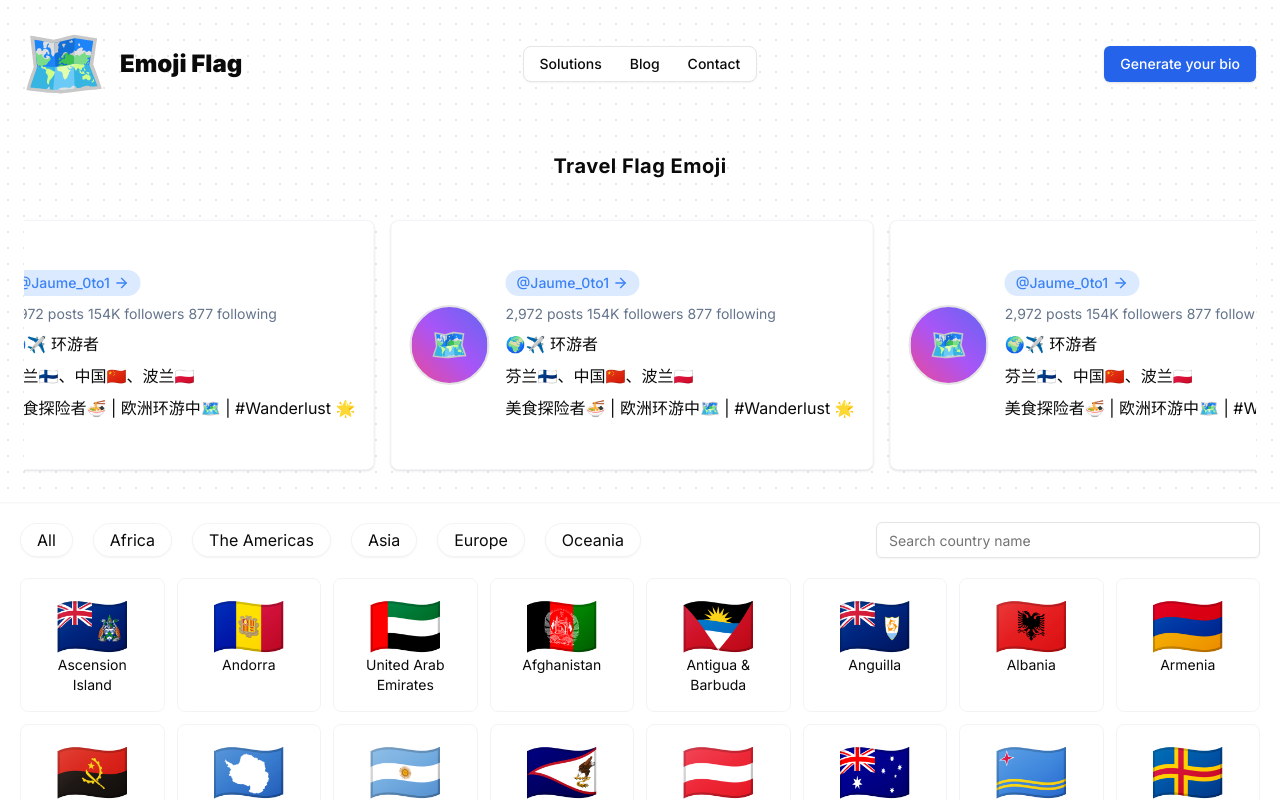
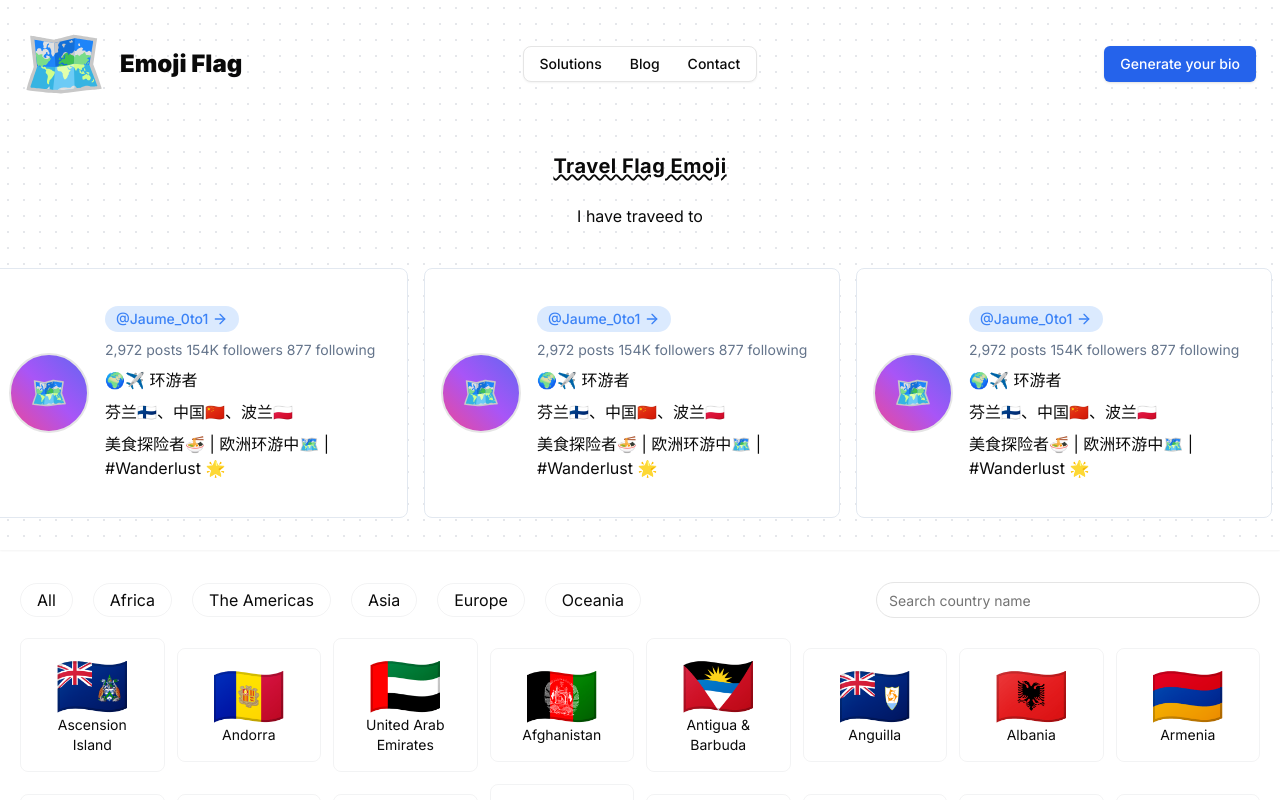
Before and after one commit to fansize/emoji-flag, a Next.js app: page / in a window 1280 px wide. Shown: the top 800 px of the page. Built offline with nearby package versions, Linux system fonts and the light colour scheme.

Commit message:
update UI components

```diff
--- a/app/page.tsx
+++ b/app/page.tsx
@@ -1,19 +1,32 @@
+"use client";
+import { useState } from "react";
 import Hero from "@/components/Hero/Hero";
 import FlagGrid from "@/components/Sections/FlagGrid/FlagGrid";
 import Navbar from "@/components/Navbar/Navbar";
 import SearchBar from "@/components/SearchBar/SearchBar";
 
-export default function Page() {
+export default function Home() {
+  const [countries, setCountries] = useState<string[]>([]);
+
+  const handleClick = (country: string) => {
+    setCountries((prevCountries) => {
+      if (!prevCountries.includes(country)) {
+        return [...prevCountries, country];
+      }
+      return prevCountries;
+    });
+  };
+
   return (
     <main>
       <div className="shadow-sm bg-white bg-[radial-gradient(#e5e7eb_1px,transparent_1px)] [background-size:16px_16px]">
         <Navbar />
-        <Hero />
+        <Hero countries={countries} />
       </div>
       <div className="flex flex-col justify-center items-center">
         <div className="w-full max-w-[1500px] pt-5">
           <SearchBar />
-          <FlagGrid />
+          <FlagGrid onEmojiClick={handleClick} />
         </div>
       </div>
     </main>
--- a/components/FlagCard/FlagCard.tsx
+++ b/components/FlagCard/FlagCard.tsx
@@ -1,15 +1,12 @@
+import { useState, MouseEventHandler } from "react";
 import { Emoji } from "@/lib/types";
-import Link from "next/link";
 
-export default function EmojiCard(emoji: Emoji) {
+export default function EmojiCard(emoji: Emoji, selected: boolean) {
   return (
-    <>
-      <Link
-        key={emoji.id}
-        href=""
-        className="group rounded-lg border p-4 border-gray-900/5  dark:border-neutral-800 dark:bg-neutral-800/30 hover:shadow-lg hover:shadow-gray-300/50 hover:dark:shadow-neutral-800/50 active:shadow-sm transition-all"
-        target="_blank"
-        rel="noopener noreferrer"
+    <div
+      className={`group rounded-lg border p-4 ${
+        selected ? "border-gray-900/5" : "border-red-500"
+      } hover:shadow-lg hover:shadow-gray-300/50 active:shadow-sm transition-all`}
     >
       <div className="flex flex-col justify-center items-center text-center">
         <p className="text-6xl">
@@ -18,7 +15,6 @@ export default function EmojiCard(emoji: Emoji) {
         </p>
         <p className="text-sm">{emoji.description}</p>
       </div>
-      </Link>
-    </>
+    </div>
   );
 }
--- a/components/Hero/Hero.tsx
+++ b/components/Hero/Hero.tsx
@@ -1,27 +1,18 @@
 "use client";
-import { useState } from "react";
-import { Search } from "lucide-react";
-import { Button } from "../ui/button";
-import HeroPill from "./HeroPill";
-import BackgroundSquares from "../Backgrounds/BackgroundSquares";
 import HeroCarousel from "./HeroCarousel";
-import Link from "next/link";
-import { config } from "@/lib/config";
-import { Input } from "@/components/ui/input";
 
-export default function Hero() {
-  const handleEmailChange = (event: React.ChangeEvent<HTMLInputElement>) => {};
+type Props = {
+  countries: string[];
+};
 
-  const handleClick = async () => {};
-
+export default function Hero({ countries }: Props) {
   return (
-    <>
-      <div className="flex flex-col justify-start items-center p-6 gap-6">
-        <h1 className="text-xl font-bold text-center tracking-wide max-w-[700px]">
-          Travel Flag Emoji
-        </h1>
-        <HeroCarousel />
-      </div>
-    </>
+    <div className="flex flex-col justify-start items-center py-6 gap-6">
+      <h1 className="underline decoration-wavy text-xl font-bold text-center tracking-wide max-w-[700px]">
+        Travel Flag Emoji
+      </h1>
+      <p>I have traveed to {countries}</p>
+      <HeroCarousel />
+    </div>
   );
 }
--- a/components/Hero/HeroCarousel.tsx
+++ b/components/Hero/HeroCarousel.tsx
@@ -25,9 +25,9 @@ export default function HeroCarousel() {
       }}
     >
       <CarouselContent>
-        {Array.from({ length: 6 }).map((_, index) => (
-          <CarouselItem key={index} className="lg:basis-2/5 p-2">
-            <div className="border border-slate-100 bg-white shadow h-[250px] rounded-lg flex flex-col justify-center items-center">
+        {Array.from({ length: 4 }).map((_, index) => (
+          <CarouselItem key={index} className="lg:basis-1/3 p-2">
+            <div className="border border-slate-200 bg-white h-[250px] rounded-lg flex flex-col justify-center items-center">
               <BioCard />
             </div>
           </CarouselItem>
--- /dev/null
+++ b/components/Hero/WrapContent.tsx
@@ -0,0 +1,12 @@
+export default function WrapContent(props: {
+  title: string;
+  subtitle: string;
+}) {
+  const { title, subtitle } = props;
+
+  return (
+    <div className="flex flex-col justify-center items-center">
+      <div className="w-full max-w-[1500px] pt-5">{title}</div>
+    </div>
+  );
+}
--- a/components/SearchBar/SearchBar.tsx
+++ b/components/SearchBar/SearchBar.tsx
@@ -1,6 +1,9 @@
 "use client";
+
+import { useState } from "react";
 import { Search } from "lucide-react";
-import { Button } from "../ui/button";
+import { Button } from "@/components/ui/button";
+import { Switch } from "@/components/ui/switch";
 import { Input } from "@/components/ui/input";
 
 export default function Hero() {
@@ -14,15 +17,19 @@ export default function Hero() {
   ];
   const handleEmailChange = (event: React.ChangeEvent<HTMLInputElement>) => {};
 
-  const handleClick = async () => {};
+  const [isSwitchOn, setSwitchOn] = useState(false);
+
+  const handleSwitchChange = (newState: boolean) => {
+    setSwitchOn(newState);
+    console.log(newState ? "Yes" : "No");
+  };
 
   return (
-    <>
-      <div className="flex flex-row justify-between items-center px-5">
+    <div className="flex flex-row justify-between items-center px-5 pt-3">
       <div className="grid grid-cols-2 md:flex md:flex-row justify-center items-center gap-5">
         {continents.map((continent, index) => (
           <p
-              className="rounded-full border px-4 py-1 border-gray-900/5 shadow-sm"
+            className="rounded-full border px-4 py-1 border-gray-900/5"
             key={index}
           >
             {continent}
@@ -36,11 +43,7 @@ export default function Hero() {
           placeholder="Search country name"
           onChange={handleEmailChange}
         />
-          {/* <Button type="submit" onClick={handleClick}>
-            <Search className="h-4 w-4 font-bold" />
-          </Button> */}
       </div>
     </div>
-    </>
   );
 }
--- a/components/Sections/FlagGrid/FlagGrid.tsx
+++ b/components/Sections/FlagGrid/FlagGrid.tsx
@@ -1,13 +1,20 @@
+"use client";
 import { Emoji } from "@/lib/types";
 import EmojiCard from "@/components/FlagCard/FlagCard";
 import emoji_flags from "@/data/emoji_flags.json";
 
-export default function FlagGrid() {
+export default function FlagGrid({
+  onEmojiClick,
+}: {
+  onEmojiClick: (emoji: string) => void;
+}) {
   return (
     <div className="flex flex-row justify-center p-5">
       <div className="w-full gap-3 grid grid-cols-4 lg:grid-cols-8 md:grid-cols-4">
         {emoji_flags.map((emoji: Emoji) => (
-          <EmojiCard key={emoji.id} {...emoji} />
+          <button onClick={() => onEmojiClick(emoji.comments)}>
+            <EmojiCard key={emoji.id} {...emoji} />
+          </button>
         ))}
       </div>
     </div>
--- a/components/ui/input.tsx
+++ b/components/ui/input.tsx
@@ -1,6 +1,6 @@
-import * as React from "react"
+import * as React from "react";
 
-import { cn } from "@/lib/utils"
+import { cn } from "@/lib/utils";
 
 export interface InputProps
   extends React.InputHTMLAttributes<HTMLInputElement> {}
@@ -11,15 +11,15 @@ const Input = React.forwardRef<HTMLInputElement, InputProps>(
       <input
         type={type}
         className={cn(
-          "flex h-9 w-full rounded-md border border-input bg-transparent px-3 py-1 text-sm shadow-sm transition-colors file:border-0 file:bg-transparent file:text-sm file:font-medium placeholder:text-muted-foreground focus-visible:outline-none focus-visible:ring-1 focus-visible:ring-ring disabled:cursor-not-allowed disabled:opacity-50",
+          "flex h-9 w-full rounded-full border border-input bg-transparent px-3 py-1 text-sm  transition-colors file:border-0 file:bg-transparent file:text-sm file:font-medium placeholder:text-muted-foreground focus-visible:outline-none focus-visible:ring-1 focus-visible:ring-ring disabled:cursor-not-allowed disabled:opacity-50",
           className
         )}
         ref={ref}
         {...props}
       />
-    )
+    );
   }
-)
-Input.displayName = "Input"
+);
+Input.displayName = "Input";
 
-export { Input }
+export { Input };
--- /dev/null
+++ b/components/ui/switch.tsx
@@ -0,0 +1,29 @@
+"use client"
+
+import * as React from "react"
+import * as SwitchPrimitives from "@radix-ui/react-switch"
+
+import { cn } from "@/lib/utils"
+
+const Switch = React.forwardRef<
+  React.ElementRef<typeof SwitchPrimitives.Root>,
+  React.ComponentPropsWithoutRef<typeof SwitchPrimitives.Root>
+>(({ className, ...props }, ref) => (
+  <SwitchPrimitives.Root
+    className={cn(
+      "peer inline-flex h-5 w-9 shrink-0 cursor-pointer items-center rounded-full border-2 border-transparent shadow-sm transition-colors focus-visible:outline-none focus-visible:ring-2 focus-visible:ring-ring focus-visible:ring-offset-2 focus-visible:ring-offset-background disabled:cursor-not-allowed disabled:opacity-50 data-[state=checked]:bg-primary data-[state=unchecked]:bg-input",
+      className
+    )}
+    {...props}
+    ref={ref}
+  >
+    <SwitchPrimitives.Thumb
+      className={cn(
+        "pointer-events-none block h-4 w-4 rounded-full bg-background shadow-lg ring-0 transition-transform data-[state=checked]:translate-x-4 data-[state=unchecked]:translate-x-0"
+      )}
+    />
+  </SwitchPrimitives.Root>
+))
+Switch.displayName = SwitchPrimitives.Root.displayName
+
+export { Switch }
--- a/package.json
+++ b/package.json
@@ -13,6 +13,7 @@
     "@radix-ui/react-icons": "^1.3.0",
     "@radix-ui/react-menubar": "^1.0.4",
     "@radix-ui/react-slot": "^1.0.2",
+    "@radix-ui/react-switch": "^1.0.3",
     "class-variance-authority": "^0.7.0",
     "clsx": "^2.0.0",
     "embla-carousel-autoplay": "^8.0.0-rc17",
```
Also changed, not shown: 1 other file (tests, documents, lock files or other folders). Lines whose indentation alone changed are shown as unchanged.
